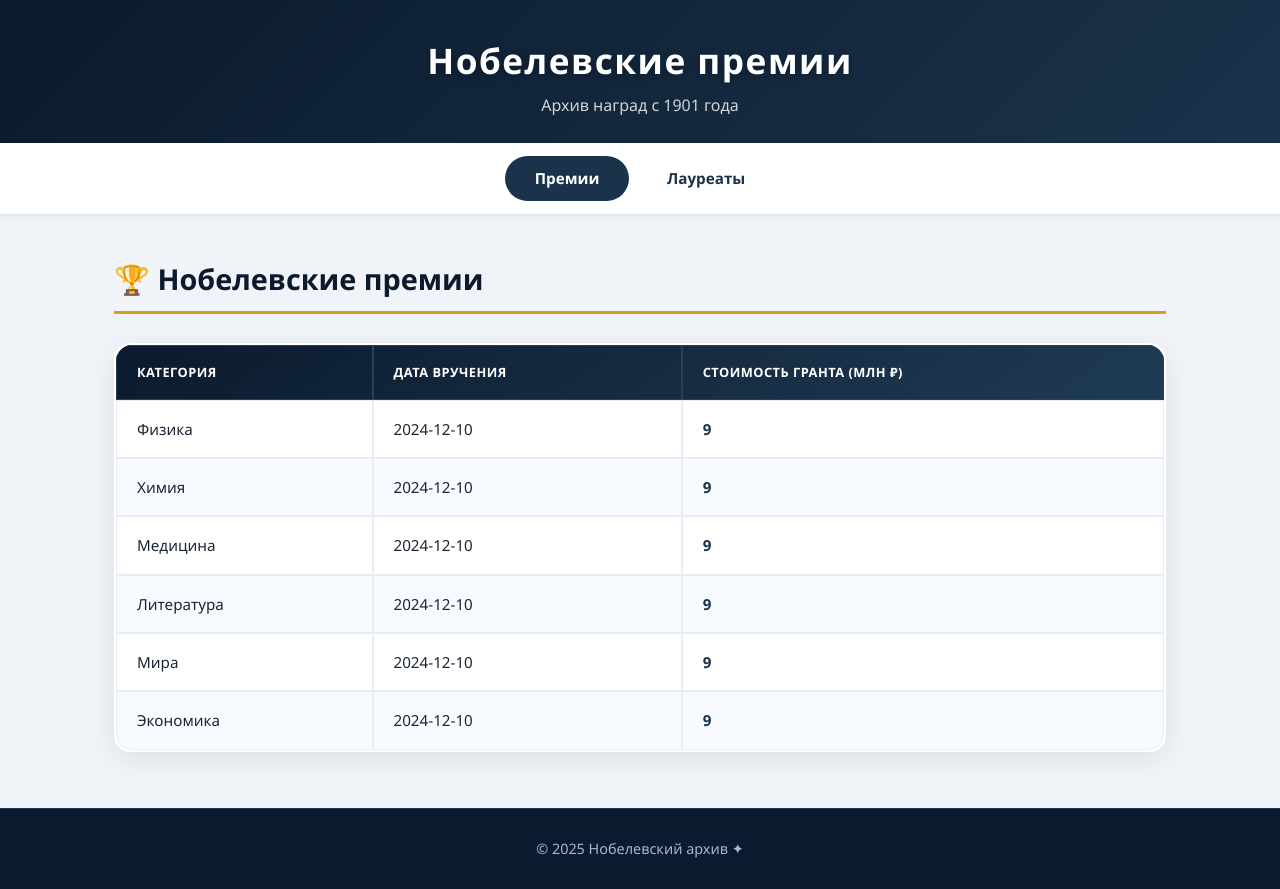
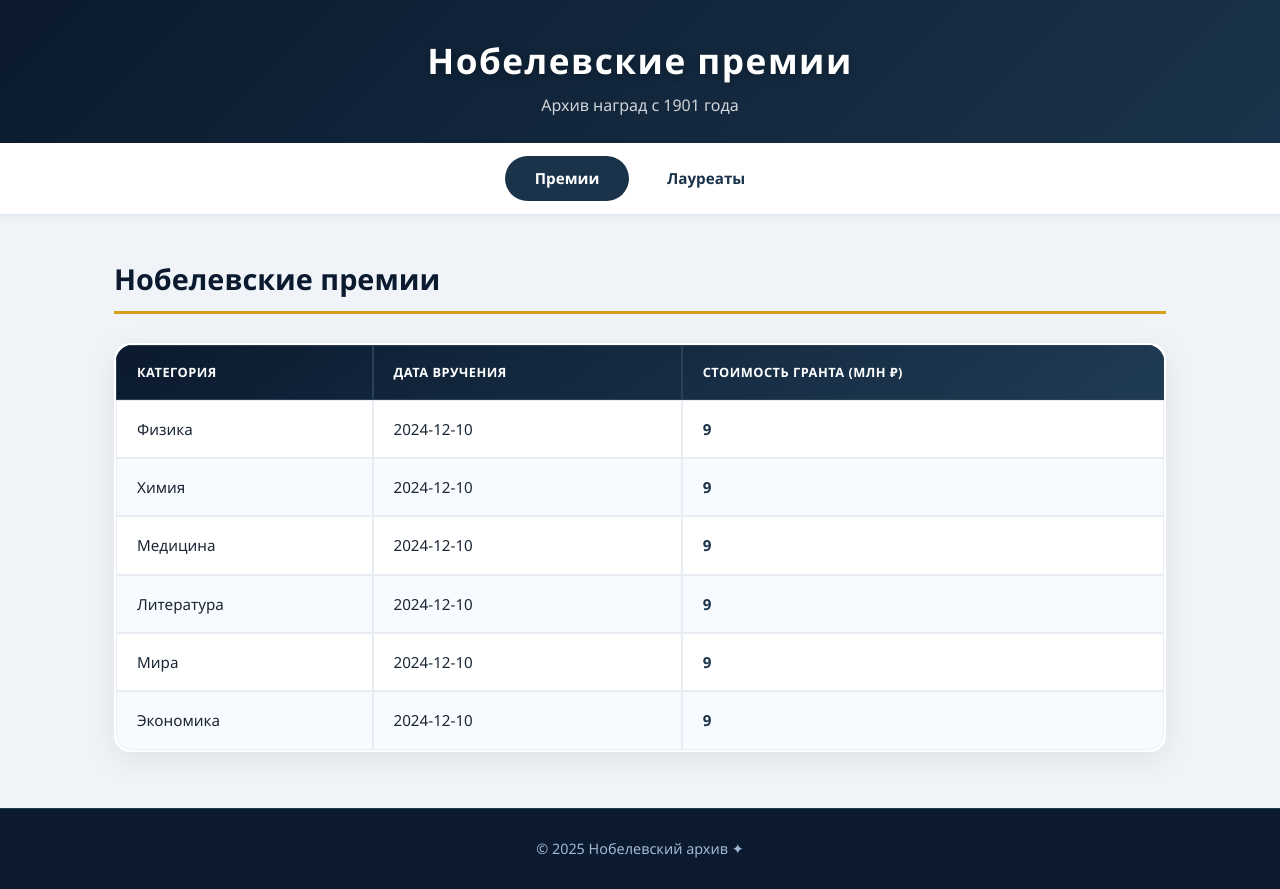
Before and after one commit to Aalexandram-l/Web-labs, a Vue app in the folder lab2-vue-spa/: page /prizes in a window 1280 px wide. Built offline with nearby package versions, Linux system fonts and the light colour scheme.

Commit message:
Update PrizesView.vue

```diff
--- a/lab2-vue-spa/src/views/PrizesView.vue
+++ b/lab2-vue-spa/src/views/PrizesView.vue
@@ -1,6 +1,6 @@
 <template>
   <div class="view-container">
-    <h2>🏆 Нобелевские премии</h2>
+    <h2>Нобелевские премии</h2>
     <DataTable :columns="columns" :data="prizes" />
   </div>
 </template>
```
